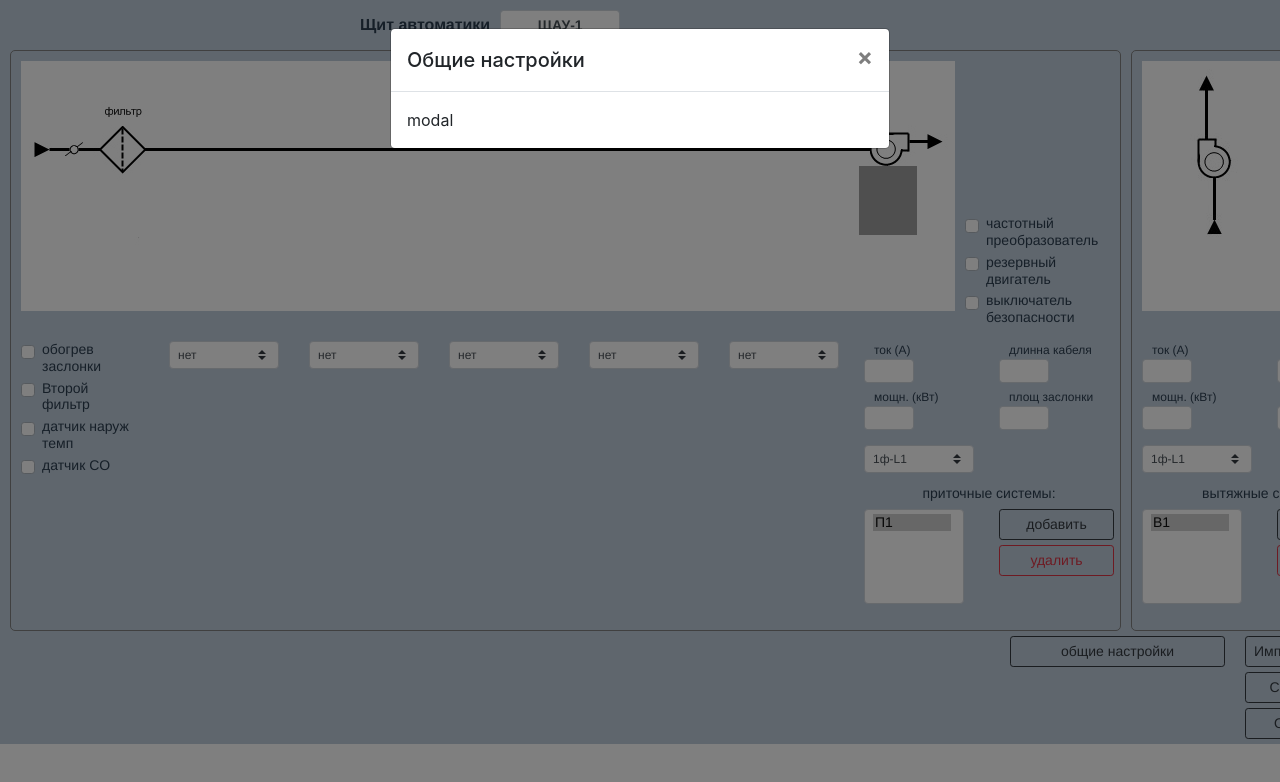
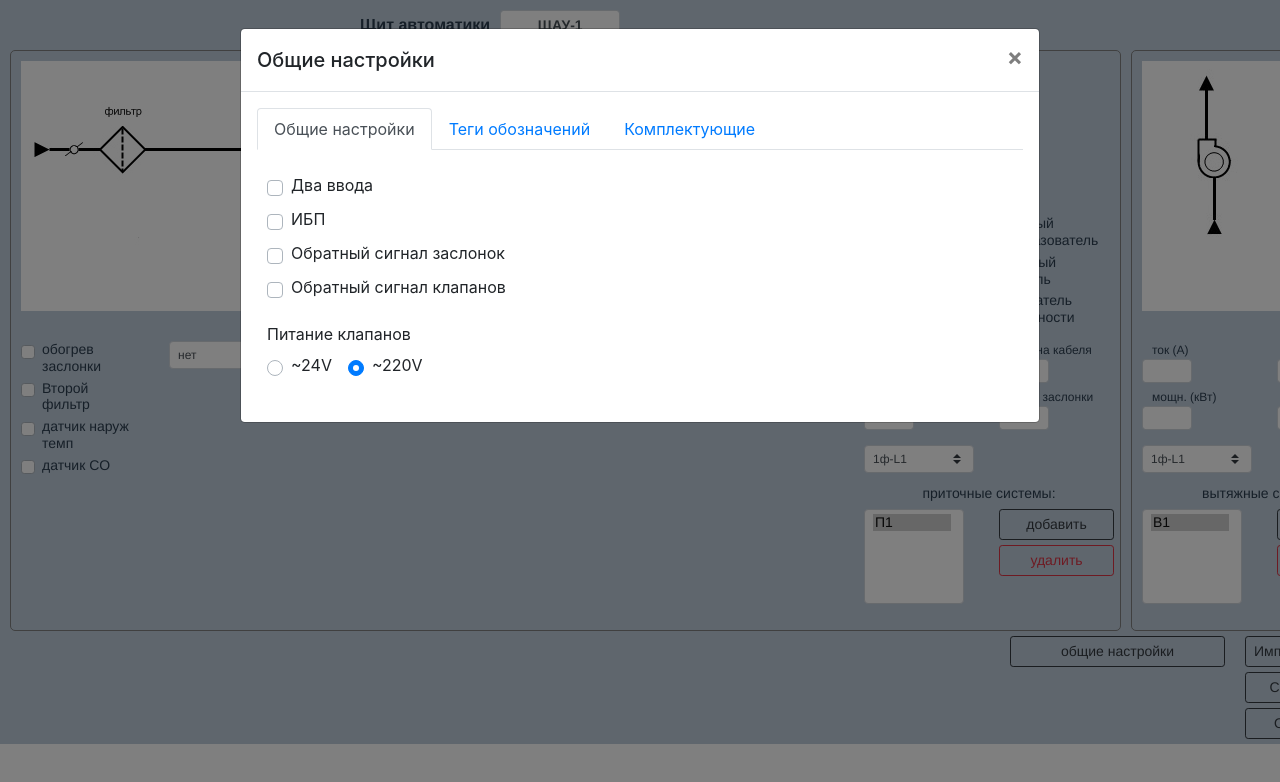
Before and after one commit to akashuba/CAD, a Vue app in the folder frontend/: page / in a window 1280 px wide. Both pictures are taken after a click on the button "общие настройки". Shown: the top 782 px of the page. Built offline with nearby package versions, Linux system fonts and the light colour scheme; grey boxes are pictures that could not be loaded.

Commit message:
Start general settings modal

```diff
--- a/frontend/src/components/generalConfig/GeneralConfig.vue
+++ b/frontend/src/components/generalConfig/GeneralConfig.vue
@@ -23,14 +23,27 @@
 			ok-title="сохранить"
 			cancel-title="закрыть"
 			hide-footer
+			size="lg"
 		>
-			<div>modal</div>
+			<b-tabs content-class="mt-3">
+				<b-tab title="Общие настройки" active>
+					<GeneralSettings />
+				</b-tab>
+				<b-tab title="Теги обозначений"><p>I'm the second tab</p></b-tab>
+				<b-tab title="Комплектующие"><p>I'm the second tab</p></b-tab>
+			</b-tabs>
 		</b-modal>
 	</div>
 </template>
 <script>
+import GeneralSettings from './components/GeneralSettings/GeneralSettings.vue'
+
 export default {
 	name: 'GeneralConfig',
+
+	components: {
+		GeneralSettings,
+	},
 
 	methods: {
 		showModal() {
@@ -43,12 +56,12 @@ export default {
 .generalConfigWrapper {
 	display: flex;
 	width: 100%;
-    padding-top: 5px;
-    justify-content: flex-end;
+	padding-top: 5px;
+	justify-content: flex-end;
 }
 
 .generalConfig {
-    margin-right: 20px;
+	margin-right: 20px;
 }
 
 .exportImport {
@@ -58,6 +71,6 @@ export default {
 
 .button {
 	margin-bottom: 5px;
-    min-width: 215px;
+	min-width: 215px;
 }
 </style>
--- /dev/null
+++ b/frontend/src/components/generalConfig/components/GeneralSettings/GeneralSettings.vue
@@ -0,0 +1,93 @@
+<template>
+	<div class="container">
+		<div class="checkboxes">
+			<b-form-checkbox
+				class="checkbox"
+				id="C2"
+				name="C2"
+				:checked="ventUnit['C2']"
+				@change.native="setCheckbox"
+			>
+				Два ввода
+			</b-form-checkbox>
+			<b-form-checkbox
+				class="checkbox"
+				id="C3"
+				name="C3"
+				:checked="ventUnit['C3']"
+				@change.native="setCheckbox"
+			>
+				ИБП
+			</b-form-checkbox>
+			<b-form-checkbox
+				class="checkbox"
+				id="reserve_1"
+				name="reserve_1"
+			>
+				Обратный сигнал заслонок
+			</b-form-checkbox>
+			<b-form-checkbox
+				class="checkbox"
+				id="reserve_2"
+				name="reserve_2"
+			>
+				Обратный сигнал клапанов
+			</b-form-checkbox>
+		</div>
+
+		<b-form-group label="Питание клапанов">
+			<b-form-radio-group id="radio-group-2" v-model="selected" name="radio-sub-component">
+				<b-form-radio value="24">~24V</b-form-radio>
+				<b-form-radio value="220">~220V</b-form-radio>
+			</b-form-radio-group>
+		</b-form-group>
+	</div>
+</template>
+<script>
+export default {
+	name: 'GeneralSettings',
+
+	data() {
+		return {
+			selected: '220',
+		}
+	},
+
+	computed: {
+		ventUnit() {
+			return this.$store.getters.ventSupplyUnit
+		},
+	},
+
+	methods: {
+		setCheckbox(event) {
+			console.log(event)
+			// this.$store.commit(mutations.SET_SUPPLY_FIELD, {
+			// 	unit: event.target.name,
+			// 	data: event.target.checked,
+			// })
+		},
+	},
+}
+</script>
+<style scoped>
+.container {
+	padding: 10px;
+}
+
+.checkboxes {
+	margin-bottom: 20px;
+}
+
+.checkbox {
+	margin-bottom: 10px;
+}
+
+.checkbox:last-child {
+	margin-bottom: 0;
+}
+
+legend {
+	font-weight: 600;
+}
+</style>
```
Also changed, not shown: 7 other files (tests, documents, lock files or other folders).
